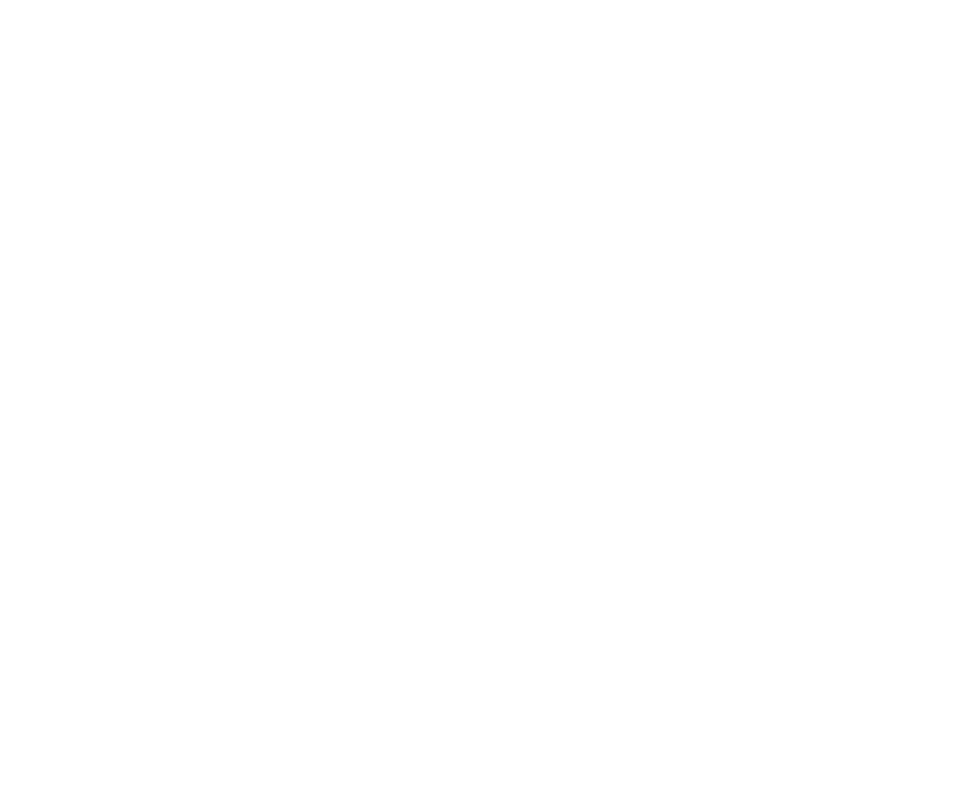
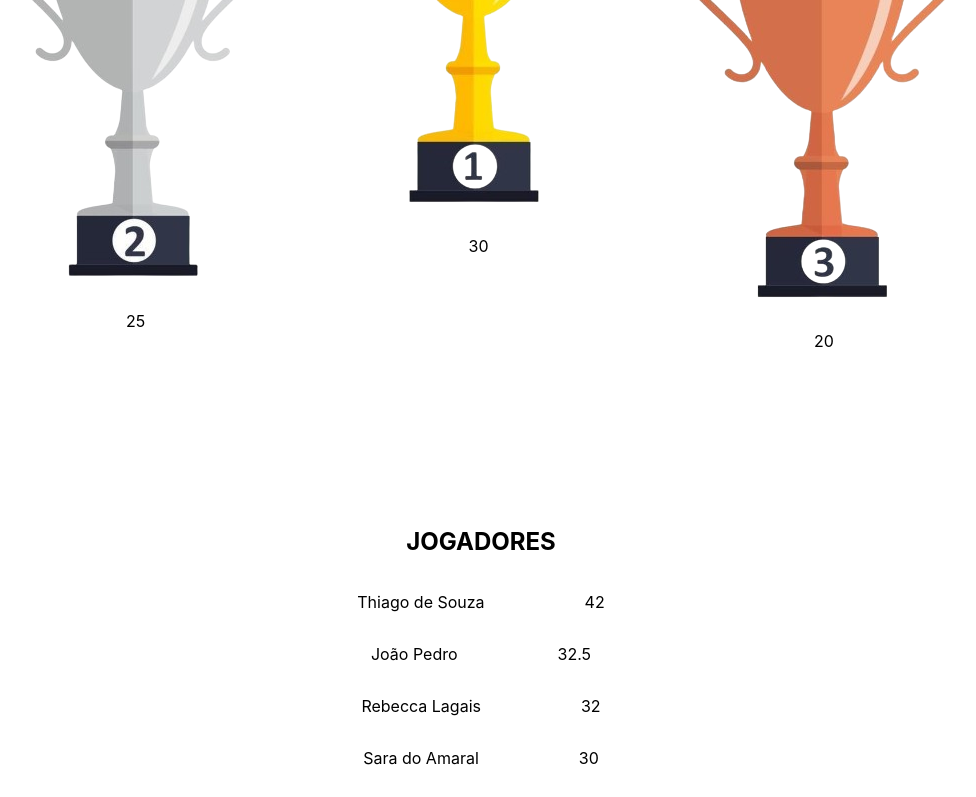
Before and after one commit to CaioVAzeredo/camp-xadrez-front-end, a React (Create React App) app: page / in a window 1280 px wide. Shown: the part 2000-2797 px from the top of the page, without its empty margins (159-1135 px from the left). Before the commit the page ends 1165 px from the top, so only its background shows below. Built offline with nearby package versions, Linux system fonts and the light colour scheme.

Commit message:
adição dos jogadores em ordem

```diff
--- a/package.json
+++ b/package.json
@@ -34,5 +34,8 @@
       "last 1 firefox version",
       "last 1 safari version"
     ]
+  },
+  "devDependencies": {
+    "@babel/plugin-proposal-private-property-in-object": "^7.21.11"
   }
 }
--- a/src/App.js
+++ b/src/App.js
@@ -2,10 +2,153 @@
 import Podium from "./componentes/Podium/Podium";
 
 function App() {
+  const alunos = [
+
+    {
+      "id": 11,
+      "nome": "Vitoria Abreu",
+      "ponto": 8,
+      "createdAt": "2024-02-23T00:05:45.462Z",
+      "updatedAt": "2024-02-23T00:05:45.462Z"
+    },
+    {
+      "id": 3,
+      "nome": "Ana Clara",
+      "ponto": 51,
+      "createdAt": "2024-02-23T00:05:45.462Z",
+      "updatedAt": "2024-02-23T00:05:45.462Z"
+    },
+    {
+      "id": 5,
+      "nome": "João Pedro",
+      "ponto": 32.5,
+      "createdAt": "2024-02-23T00:05:45.462Z",
+      "updatedAt": "2024-02-23T00:05:45.462Z"
+    },
+    {
+      "id": 2,
+      "nome": "Davi Cope",
+      "ponto": 51.5,
+      "createdAt": "2024-02-23T00:05:45.462Z",
+      "updatedAt": "2024-02-23T00:05:45.462Z"
+    },
+    {
+      "id": 7,
+      "nome": "Sara do Amaral",
+      "ponto": 30,
+      "createdAt": "2024-02-23T00:05:45.462Z",
+      "updatedAt": "2024-02-23T00:05:45.462Z"
+    },
+    {
+      "id": 4,
+      "nome": "Thiago de Souza",
+      "ponto": 42,
+      "createdAt": "2024-02-23T00:05:45.462Z",
+      "updatedAt": "2024-02-23T00:05:45.462Z"
+    },
+    {
+      "id": 8,
+      "nome": "Valentina Cardoso",
+      "ponto": 25.5,
+      "createdAt": "2024-02-23T00:05:45.462Z",
+      "updatedAt": "2024-02-23T00:05:45.462Z"
+    },
+    {
+      "id": 6,
+      "nome": "Rebecca Lagais",
+      "ponto": 32,
+      "createdAt": "2024-02-23T00:05:45.462Z",
+      "updatedAt": "2024-02-23T00:05:45.462Z"
+    },
+    {
+      "id": 9,
+      "nome": "Davi Matheus",
+      "ponto": 13.5,
+      "createdAt": "2024-02-23T00:05:45.462Z",
+      "updatedAt": "2024-02-23T00:05:45.462Z"
+    },
+    {
+      "id": 10,
+      "nome": "Laura Cristina",
+      "ponto": 12,
+      "createdAt": "2024-02-23T00:05:45.462Z",
+      "updatedAt": "2024-02-23T00:05:45.462Z"
+    },
+    {
+      "id": 12,
+      "nome": "Rafaela lopis",
+      "ponto": 11.5,
+      "createdAt": "2024-02-23T00:05:45.462Z",
+      "updatedAt": "2024-02-23T00:05:45.462Z"
+    },
+
+    {
+      "id": 15,
+      "nome": "Henrique Franzilli",
+      "ponto": 1,
+      "createdAt": "2024-02-25T14:43:30.485Z",
+      "updatedAt": "2024-02-25T14:43:30.485Z"
+    },
+    {
+      "id": 18,
+      "nome": "Caio Viana",
+      "ponto": 0,
+      "createdAt": "2024-02-25T14:50:22.925Z",
+      "updatedAt": "2024-02-28T02:55:50.516Z"
+    },
+    {
+      "id": 13,
+      "nome": "Ana iwani",
+      "ponto": 13,
+      "createdAt": "2024-02-23T00:05:45.462Z",
+      "updatedAt": "2024-02-23T00:05:45.462Z"
+    },
+    {
+      "id": 1,
+      "nome": "Rau Vidal",
+      "ponto": 65.5,
+      "createdAt": "2024-02-23T00:05:45.462Z",
+      "updatedAt": "2024-02-24T17:22:15.272Z"
+    },
+  ]
+
+  /* FUNÇÃO DE ORDENAR QUE SERÁ FEITO PELA API */
+  /* ----------------------------------------- */
+  const comparePontos = (a, b) => {
+    return b.ponto - a.ponto;
+  }
+  alunos.sort(comparePontos)
+  /* ----------------------------------------- */
+
+  /* FILTRAR DO TOP3  */
+  /* ----------------------------------------- */
+
+  const top3 = []
+  for (let i = 0; i < 3; i++) {
+    top3.push(alunos[i])
+  }
+
+  /* FILTRO DOS JOGADORES */
+  /* ----------------------------------------- */
+  const topRestante = []
+  for (let i = 3; i < alunos.length; i++) {
+    topRestante.push(alunos[i])
+  }
+  /* ----------------------------------------- */
+
+  const TOP3 = (aluno) => {
+    return <Podium nome={aluno.nome} ponto={aluno.ponto}/>
+  }
+
+  const jogadores = (aluno) => {
+    return <Jogadores key={aluno.id} nome={aluno.nome} pontos={aluno.ponto} />
+  }
+
   return (
     <div>
-      <Podium />
-      <Jogadores />
+      {top3.map(aluno => TOP3(aluno))}
+      <h2> JOGADORES </h2>
+      {topRestante.map(aluno => jogadores(aluno))}
     </div>
   );
 }
--- a/src/componentes/Jogadores/index.js
+++ b/src/componentes/Jogadores/index.js
@@ -1,24 +1,14 @@
 import './Jogadores.css'
 
 const Jogadores = (props) => {
+
     return (
         <section>
-            <h2> JOGADORES </h2>
+
             <div className='infoJogador' >
-            <p className='nomeJogador'>Nome do Jogador</p> <p className='ptsJogador'>pts</p>
+                <p className='nomeJogador'>{props.nome}</p> <p className='ptsJogador'>{props.pontos}</p>
             </div>
-            <div className='infoJogador' >
-            <p className='nomeJogador'>Nome do Jogador</p> <p className='ptsJogador'>pts</p>
-            </div>
-            <div className='infoJogador' >
-            <p className='nomeJogador'>Nome do Jogador</p> <p className='ptsJogador'>pts</p>
-            </div>
-            <div className='infoJogador' >
-            <p className='nomeJogador'>Nome do Jogador</p> <p className='ptsJogador'>pts</p>
-            </div>
-            <div className='infoJogador' >
-            <p className='nomeJogador'>Nome do Jogador</p> <p className='ptsJogador'>pts</p>
-            </div>
+
         </section>
     )
 }
--- a/src/componentes/Podium/Podium.js
+++ b/src/componentes/Podium/Podium.js
@@ -3,7 +3,9 @@
 import Segundo from './Segundo'
 import Terceiro from './Terceiro'
 
-const Podium = () => {
+const Podium = (props) => {
+
+
 
     const primeiro = 'Caio'
     const ptsPrimeiro = 30
@@ -13,7 +15,7 @@
     const ptsTerceiro = 20
 
     return (
-        <section className='podium'>
+        <section className='podium' >
 
             <Segundo nome={segundo} pts={ptsSegundo} />
 
--- a/src/componentes/Podium/Segundo/index.js
+++ b/src/componentes/Podium/Segundo/index.js
@@ -2,9 +2,9 @@
 
 const Segundo = (props) => {
     return (
-        <div className="segundo">
+        <div className="segundo" >
             <h1>{props.nome}</h1>
-            <img src="/imagens/segundo.png" alt="imagem de segundo lugar" />
+            <img src="/imagens/segundo.png" alt="imagem de segundo lugar"  />
             <p className='ptsSegundo'>{props.pts}</p>
         </div>
     )
```
Also changed, not shown: 1 other file (tests, documents, lock files or other folders).
